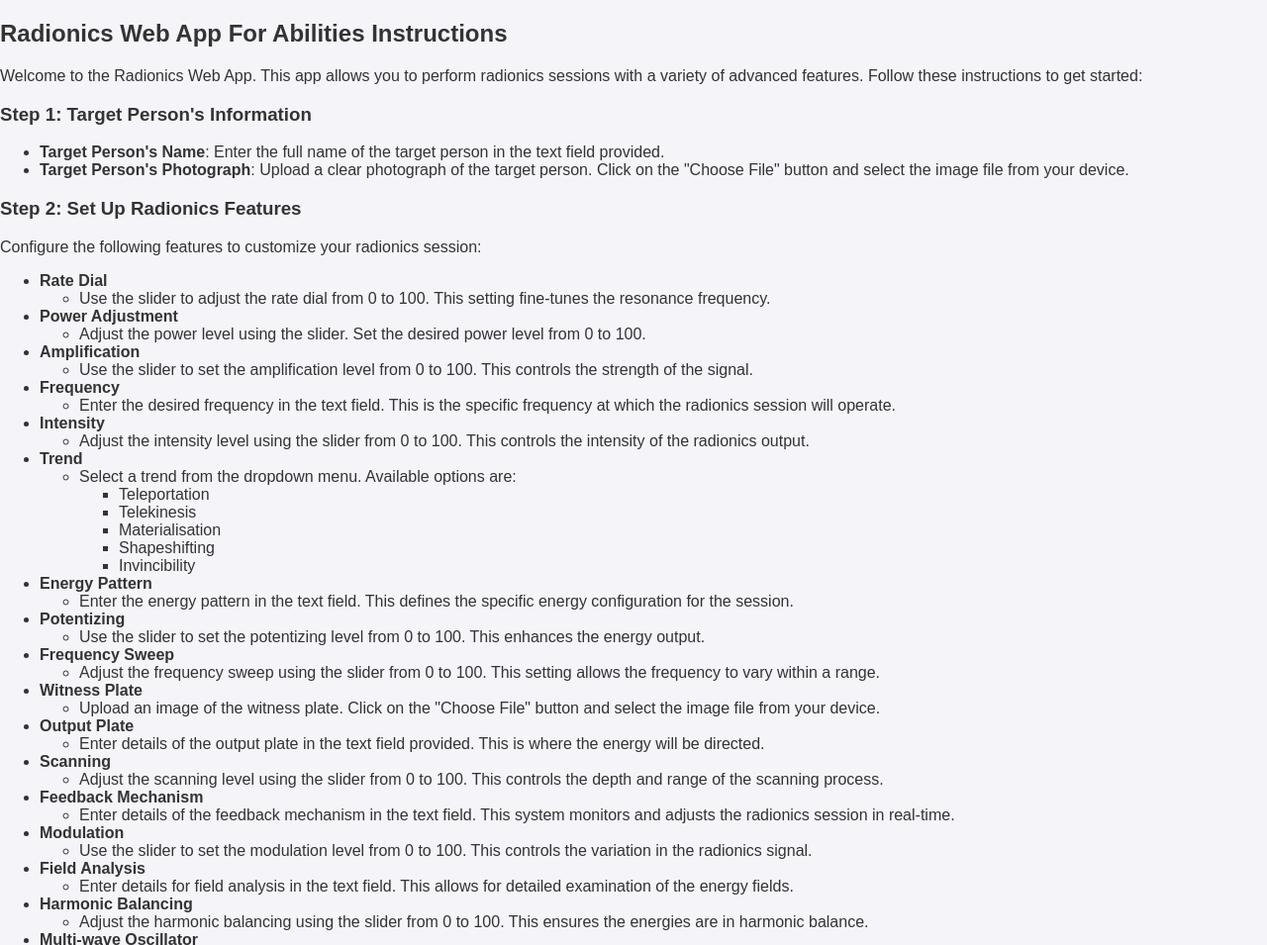
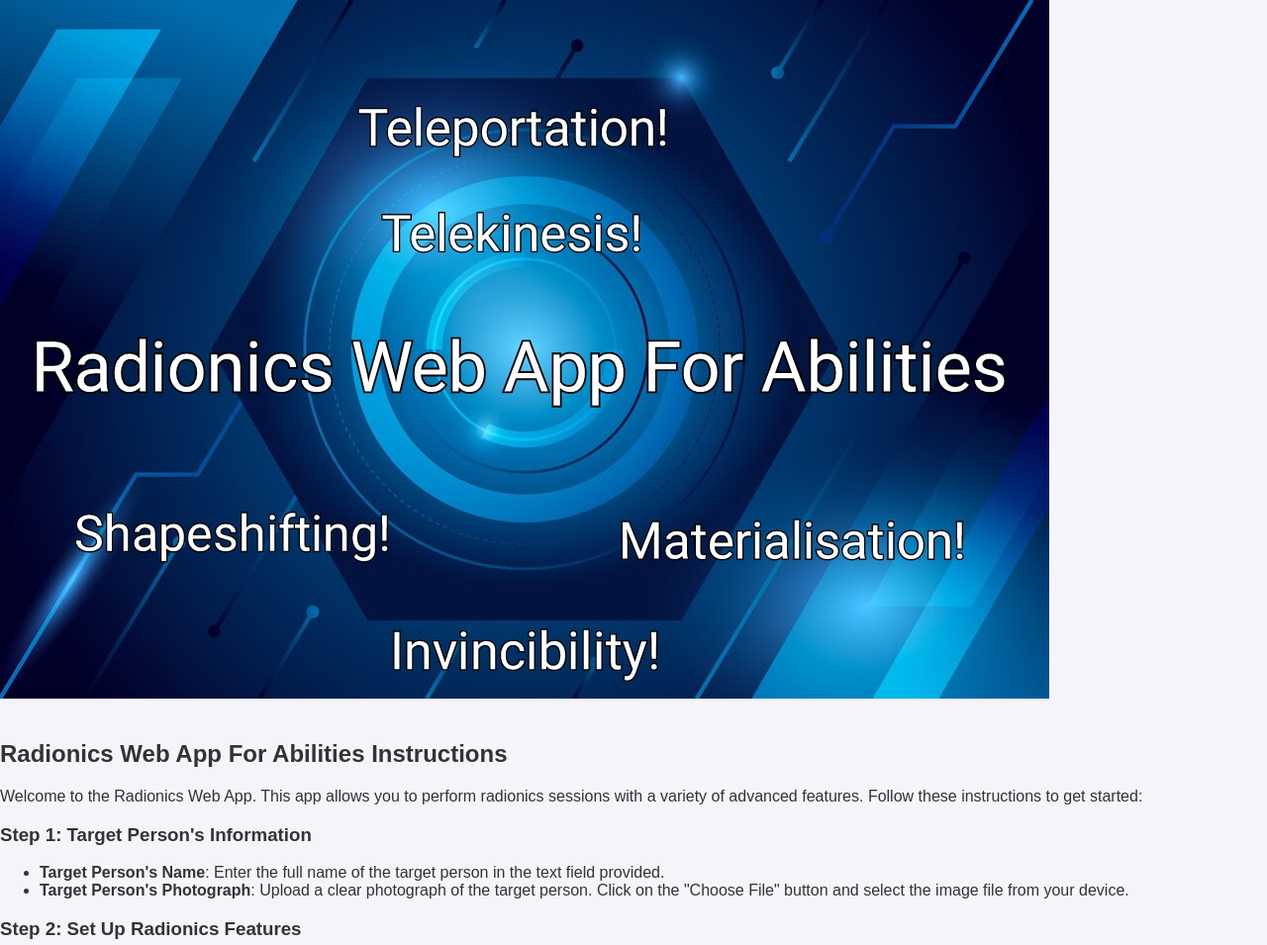
Before and after one commit to MysticWaveTech/Tsiddo, a plain HTML site: page index.html in a window 1280 px wide. Shown: the top 955 px of the page at 99% size. Drawn offline with Linux system fonts and the light colour scheme.

Commit message:
Update index.html

```diff
--- a/index.html
+++ b/index.html
@@ -125,7 +125,7 @@
 
 </head>
 <body>
-
+    <img src="https://raw.githubusercontent.com/MysticWaveTech/Tsiddo/main/2024-08-07_17-42-17-840.jpg" alt="Radionics Web App For Abilities" /> <br><br>
 <div class="instructions">
     <h2>Radionics Web App For Abilities Instructions</h2>
     <p>Welcome to the Radionics Web App. This app allows you to perform radionics sessions with a variety of advanced features. Follow these instructions to get started:</p>
```
